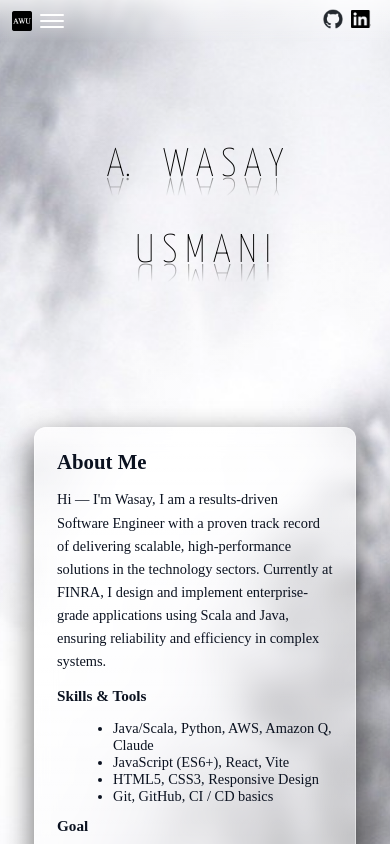
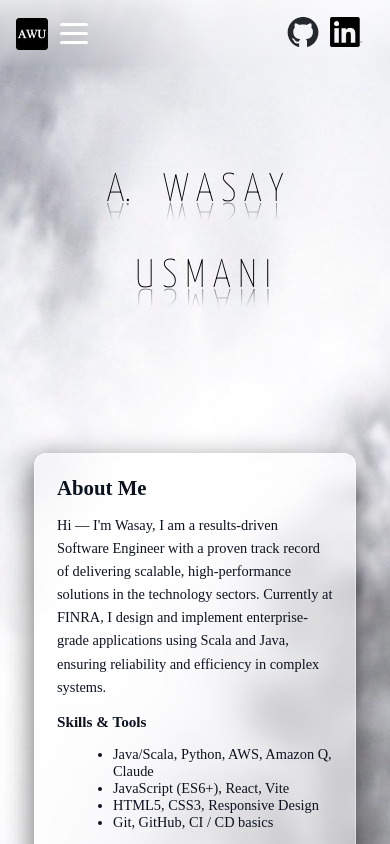
Before and after one commit to awusmani/awusmani.github.io, a React (Vite) app: page / in a window 390 px wide. Shown: the top 844 px of the page. Built offline with nearby package versions, Linux system fonts and the light colour scheme.

Commit message:
made header and hamburger icons a little bigger on mobile

```diff
--- a/src/styles/hamburger.css
+++ b/src/styles/hamburger.css
@@ -118,4 +118,24 @@
   .hamburger-container {
     display: block;
   }
+
+  /* Make hamburger icon bigger on mobile */
+  .hamburger-button {
+    padding: clamp(10px, 3vw, 14px);
+    gap: clamp(5px, 1.5vw, 7px);
+  }
+
+  .hamburger-line {
+    width: clamp(28px, 7vw, 36px);
+    height: clamp(3px, 0.75vw, 4px);
+  }
+
+  /* Adjust animation transforms for bigger size */
+  .hamburger-button.open .hamburger-line:nth-child(1) {
+    transform: rotate(45deg) translate(clamp(6px, 2vw, 8px), clamp(6px, 2vw, 8px));
+  }
+
+  .hamburger-button.open .hamburger-line:nth-child(3) {
+    transform: rotate(-45deg) translate(clamp(6px, 2vw, 8px), clamp(-6px, -2vw, -8px));
+  }
 }
--- a/src/styles/header.css
+++ b/src/styles/header.css
@@ -38,4 +38,18 @@
   .header-center {
     display: none;
   }
+
+  /* Make header bigger on mobile */
+  .header {
+    padding: clamp(10px, 3vw, 16px) clamp(16px, 4vw, 24px);
+    gap: clamp(10px, 3vw, 16px);
+  }
+
+  .header img {
+    width: clamp(2rem, 6vw, 2.5rem);
+  }
+
+  .header-right {
+    gap: clamp(10px, 3vw, 16px);
+  }
 }
```
